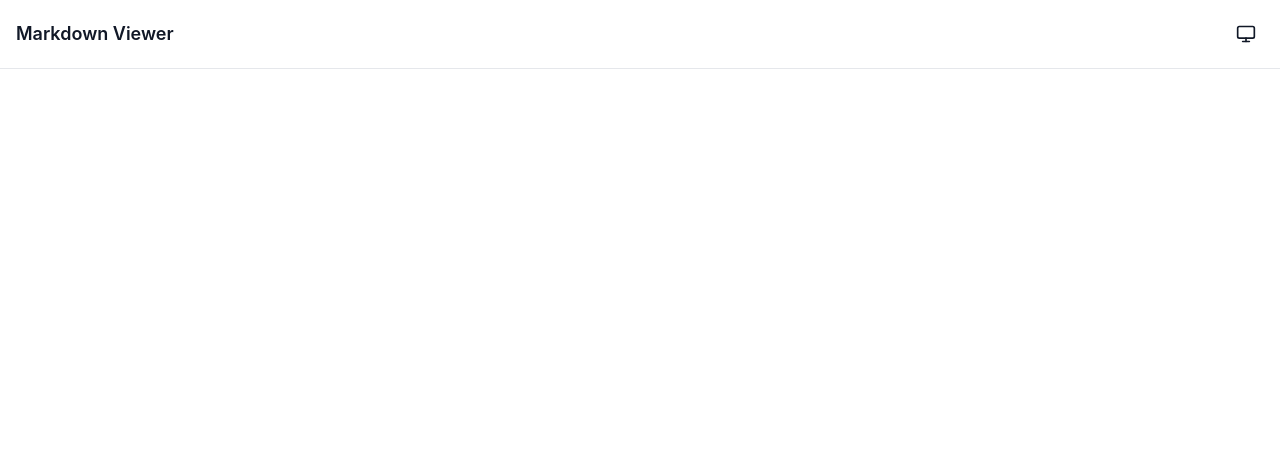
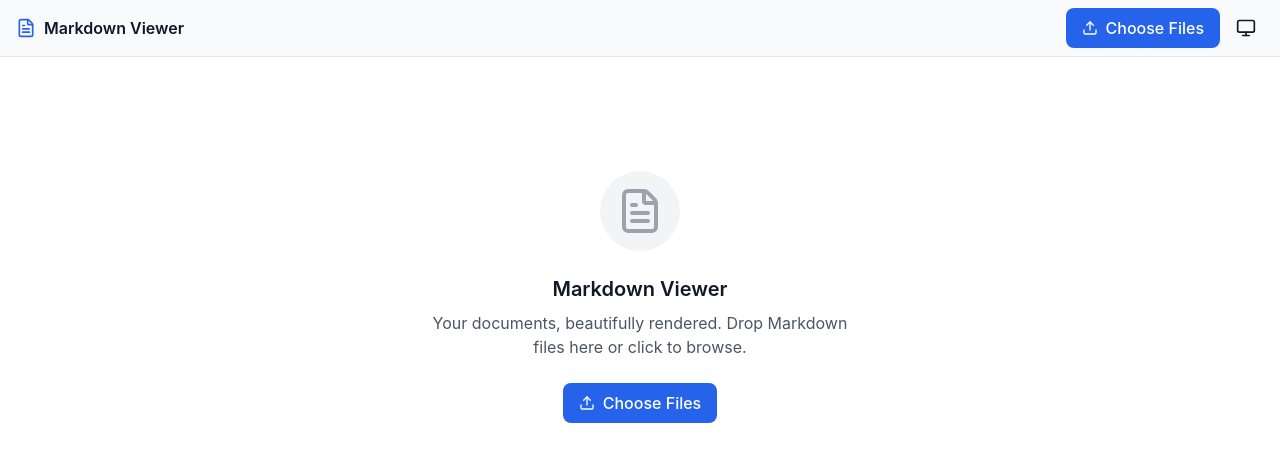
Before and after one commit to sairaj2832-star/markdown-viewer, a React (Vite) app: page / in a window 1280 px wide. Shown: the top 462 px of the page. Built offline with nearby package versions, Linux system fonts and the light colour scheme.

Commit message:
feat: compose app shell with header, tabs, drop zone, and viewer

```diff
--- a/src/App.tsx
+++ b/src/App.tsx
@@ -1,16 +1,56 @@
 import { useTheme } from './hooks/useTheme'
-import { ThemeToggle } from './components/Theme/ThemeToggle'
+import { useDocuments } from './hooks/useDocuments'
+import { useFileUpload } from './hooks/useFileUpload'
+import { AppShell } from './components/Layout/AppShell'
+import { Header } from './components/Layout/Header'
+import { ReadingContainer } from './components/Layout/ReadingContainer'
+import { TabBar } from './components/Tabs/TabBar'
+import { EmptyState } from './components/Upload/EmptyState'
+import { DropZone } from './components/Upload/DropZone'
+import { MarkdownViewer } from './components/Viewer/MarkdownViewer'
 
 function App() {
   const { theme, setTheme } = useTheme()
+  const { documents, activeDocument, activeDocumentId, setActiveDocument, removeDocument } = useDocuments()
+  const {
+    isDragging,
+    handleDragEnter,
+    handleDragLeave,
+    handleDragOver,
+    handleDrop,
+    handleFileSelect,
+  } = useFileUpload()
 
   return (
-    <div className="min-h-screen bg-[var(--color-bg)] text-[var(--color-text-primary)]">
-      <header className="flex items-center justify-between p-4 border-b border-[var(--color-border)]">
-        <h1 className="text-lg font-semibold">Markdown Viewer</h1>
-        <ThemeToggle theme={theme} onThemeChange={setTheme} />
-      </header>
-    </div>
+    <AppShell>
+      <DropZone
+        isDragging={isDragging}
+        onDragEnter={handleDragEnter}
+        onDragLeave={handleDragLeave}
+        onDragOver={handleDragOver}
+        onDrop={handleDrop}
+        onFileSelect={handleFileSelect}
+      >
+        <Header
+          theme={theme}
+          onThemeChange={setTheme}
+          onFileSelect={handleFileSelect}
+        />
+        <TabBar
+          documents={documents}
+          activeDocumentId={activeDocumentId}
+          onSelectDocument={setActiveDocument}
+          onCloseDocument={removeDocument}
+        />
+        <ReadingContainer>
+          {activeDocument ? (
+            <MarkdownViewer document={activeDocument} />
+          ) : (
+            <EmptyState onFileSelect={handleFileSelect} />
+          )}
+        </ReadingContainer>
+      </DropZone>
+    </AppShell>
   )
 }
 
--- /dev/null
+++ b/src/components/Layout/AppShell.tsx
@@ -0,0 +1,11 @@
+interface AppShellProps {
+  children: React.ReactNode
+}
+
+export function AppShell({ children }: AppShellProps) {
+  return (
+    <div className="flex flex-col h-screen bg-[var(--color-bg)] text-[var(--color-text-primary)]">
+      {children}
+    </div>
+  )
+}
--- /dev/null
+++ b/src/components/Layout/Header.tsx
@@ -0,0 +1,25 @@
+import { ThemeToggle } from '../Theme/ThemeToggle'
+import { FileUploadButton } from '../Upload/FileUploadButton'
+import { FileText } from 'lucide-react'
+import type { Theme } from '../../types'
+
+interface HeaderProps {
+  theme: Theme
+  onThemeChange: (theme: Theme) => void
+  onFileSelect: (e: React.ChangeEvent<HTMLInputElement>) => void
+}
+
+export function Header({ theme, onThemeChange, onFileSelect }: HeaderProps) {
+  return (
+    <header className="flex items-center justify-between px-4 py-2 bg-[var(--color-bg-secondary)] border-b border-[var(--color-border)]">
+      <div className="flex items-center gap-2">
+        <FileText className="w-5 h-5 text-[var(--color-accent)]" />
+        <span className="font-semibold text-[var(--color-text-primary)]">Markdown Viewer</span>
+      </div>
+      <div className="flex items-center gap-2">
+        <FileUploadButton onFileSelect={onFileSelect} />
+        <ThemeToggle theme={theme} onThemeChange={onThemeChange} />
+      </div>
+    </header>
+  )
+}
--- /dev/null
+++ b/src/components/Layout/ReadingContainer.tsx
@@ -0,0 +1,11 @@
+interface ReadingContainerProps {
+  children: React.ReactNode
+}
+
+export function ReadingContainer({ children }: ReadingContainerProps) {
+  return (
+    <main className="flex-1 overflow-y-auto bg-[var(--color-bg)]">
+      {children}
+    </main>
+  )
+}
```
